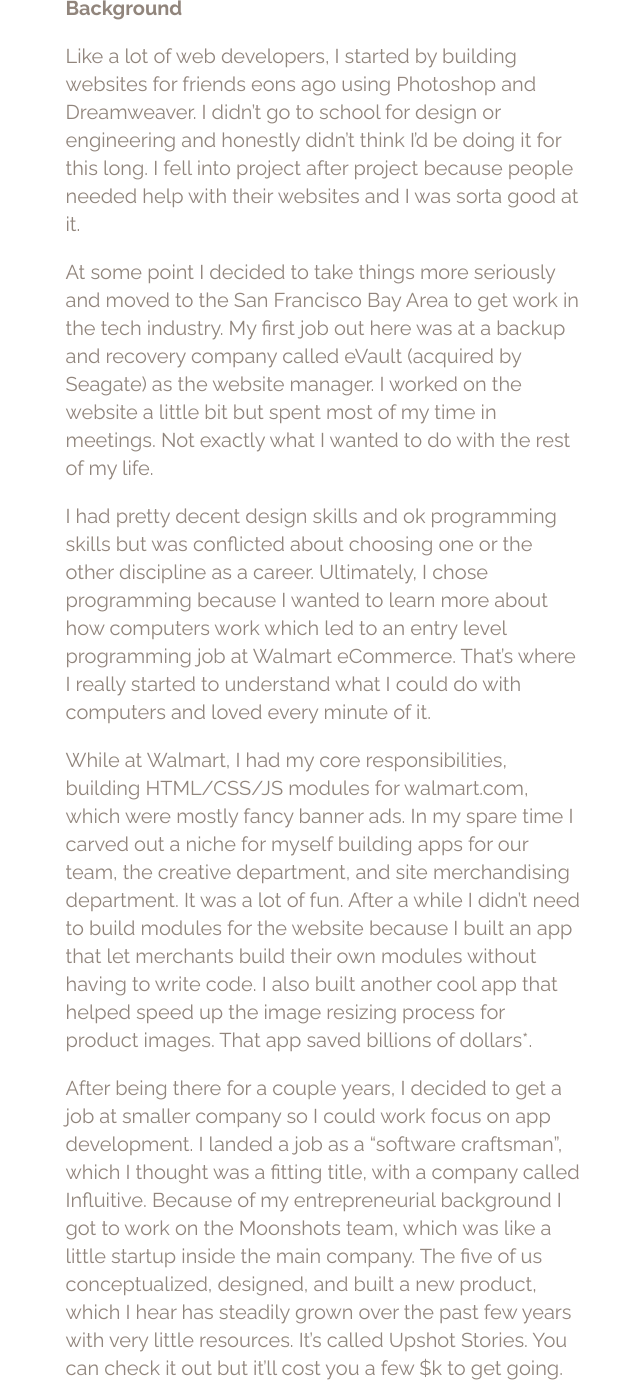
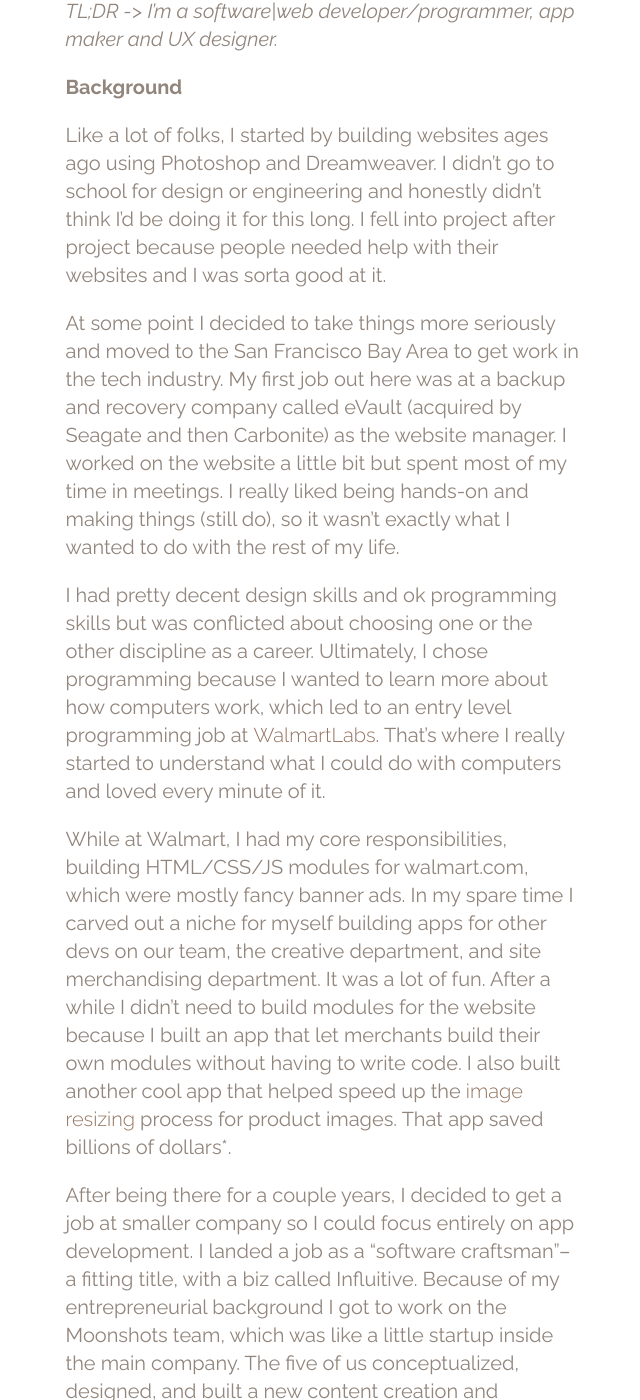
Before and after one commit to levivoelz/levivoelz.github.io, a Jekyll site: the page built from about.md, in a window 1280 px wide and 1400 px high, scrolled down 418 px. Shown: the whole window, without its empty margins (317-957 px from the left). Built offline with Jekyll 4.4.1, drawn with Linux system fonts in a browser that asks for light colours; some of the changed text lies outside the part shown.

Commit message:
copy tweaks, UX updates

```diff
--- a/_layouts/default.html
+++ b/_layouts/default.html
@@ -13,6 +13,8 @@
     <meta name="twitter:title" content="{% if page.title %}{{ page.title }} {% endif %}">
     <meta name="twitter:description" content="{% if page.description %}{{ page.description }} {% endif %}">
     <meta name="twitter:image" content="{% if page.featured_image %}http://levivoelz.com{{ page.featured_image }} {% endif %}">
+    <meta property="og:title" content="{% if page.title %}{{ page.title }} | {% endif %}Levi Voelz" />
+    <meta property="og:image" content="{% if page.hero %}{{ page.hero }} {% endif %}" />
     <link rel="stylesheet" href="/css/main.css?bust_it=2">
     <style>
       a {
@@ -34,7 +36,13 @@
       <header>
         <div class="hero">
           <div class="hero--inner">
-            <img class="circle" src="{{ page.hero }}" />
+            {% if page.url != '/' %}
+            <a href="/" style="line-height: 1">
+            {% endif %}
+              <img class="circle" src="{{ page.hero }}" />
+            {% if page.url != '/' %}
+            </a>
+            {% endif %}
             <div class="header-circles">
               <div class="circle circle--sm"></div>
               <div class="page-name">{{ page.display_name }}</div>
@@ -52,8 +60,8 @@
             <a href="/about">About</a>
             <a href="/services">Services</a>
             <a href="/skills">Skills</a>
+            <a href="/contact">Contact</a>
             <a href="/resume" target="_blank">Resumé</a>
-            <a href="/contact">Contact</a>
           </nav>
           <div class='circles'>
             <div class='circle circle--md'></div>
--- a/about.md
+++ b/about.md
@@ -1,24 +1,28 @@
 ---
 layout: default
 display_name: About
-title: About Me
+title: I'm a software|web developer/programmer, app maker and UX designer.
 nofollow: true
 hero: /images/levi_voelz-hero-side-dark.jpg
 color: "#92735F"
 ---
 
+_TL;DR -> I'm a software\|web developer/programmer, app maker and UX designer._
+
 **Background**
 
-Like a lot of web developers, I started by building websites for friends eons ago using Photoshop and Dreamweaver. I didn’t go to school for design or engineering and honestly didn’t think I’d be doing it for this long. I fell into project after project because people needed help with their websites and I was sorta good at it.
+Like a lot of folks, I started by building websites ages ago using Photoshop and Dreamweaver. I didn’t go to school for design or engineering and honestly didn’t think I’d be doing it for this long. I fell into project after project because people needed help with their websites and I was sorta good at it.
 
-At some point I decided to take things more seriously and moved to the San Francisco Bay Area to get work in the tech industry. My first job out here was at a backup and recovery company called eVault (acquired by Seagate) as the website manager. I worked on the website a little bit but spent most of my time in meetings. Not exactly what I wanted to do with the rest of my life.
+At some point I decided to take things more seriously and moved to the San Francisco Bay Area to get work in the tech industry. My first job out here was at a backup and recovery company called eVault (acquired by Seagate and then Carbonite) as the website manager. I worked on the website a little bit but spent most of my time in meetings. I really liked being hands-on and making things (still do), so it wasn't exactly what I wanted to do with the rest of my life.
 
-I had pretty decent design skills and ok programming skills but was conflicted about choosing one or the other discipline as a career. Ultimately, I chose programming because I wanted to learn more about how computers work which led to an entry level programming job at Walmart eCommerce. That’s where I really started to understand what I could do with computers and loved every minute of it.
+I had pretty decent design skills and ok programming skills but was conflicted about choosing one or the other discipline as a career. Ultimately, I chose programming because I wanted to learn more about how computers work, which led to an entry level programming job at [WalmartLabs](https://www.walmartlabs.com/){:target="_blank"}. That’s where I really started to understand what I could do with computers and loved every minute of it.
 
-While at Walmart, I had my core responsibilities, building HTML/CSS/JS modules for walmart.com, which were mostly fancy banner ads. In my spare time I carved out a niche for myself building apps for our team, the creative department, and site merchandising department. It was a lot of fun. After a while I didn’t need to build modules for the website because I built an app that let merchants build their own modules without having to write code. I also built another cool app that helped speed up the image resizing process for product images. That app saved billions of dollars*.
+While at Walmart, I had my core responsibilities, building HTML/CSS/JS modules for walmart.com, which were mostly fancy banner ads. In my spare time I carved out a niche for myself building apps for other devs on our team, the creative department, and site merchandising department. It was a lot of fun. After a while I didn’t need to build modules for the website because I built an app that let merchants build their own modules without having to write code. I also built another cool app that helped speed up the [image resizing](https://derivv.com){:target="_blank"} process for product images. That app saved billions of dollars*.
 
-After being there for a couple years, I decided to get a job at smaller company so I could work focus on app development. I landed a job as a “software craftsman”, which I thought was a fitting title, with a company called Influitive. Because of my entrepreneurial background I got to work on the Moonshots team, which was like a little startup inside the main company. The five of us conceptualized, designed, and built a new product, which I hear has steadily grown over the past few years with very little resources. It’s called Upshot Stories. You can check it out but it’ll cost you a few $k to get going.
+After being there for a couple years, I decided to get a job at smaller company so I could focus entirely on app development. I landed a job as a “software craftsman”–a fitting title, with a biz called Influitive. Because of my entrepreneurial background I got to work on the Moonshots team, which was like a little startup inside the main company. The five of us conceptualized, designed, and built a new content creation and distribution plaform called [Upshot Stories](https://upshotstories.com){:target="_blank"}. You can check it out the landing page and read some stories but it’ll cost you some serious $$$ to actually see the app. Sadly, our team was ununceremoniously disbanded shortly after launching, but it's steadily grown since then with very little resources.
 
-For the past few years I’ve been working as a freelance developer in Sonoma County, California. I’ve been a maintainer, pinch hitter, architect, and project lead. I’ve designed a few things and built many things. I even fix people's email every once in a while when they buy me a coffee.
+For the past few years I’ve been working remotely as a freelance developer in Sonoma County, California. I’ve been a maintainer, pinch hitter, architect, and project lead. I’ve designed a few things and built many things. I even fix people's email every once in a while(when they buy me a coffee).
 
 <small>_*not really_</small>
+
+[---> next](/services)
```
Also changed, not shown: index.md (+4 -2 lines), services.md (+7 -5 lines), skills.md (+5 -3 lines), 15 other files.
